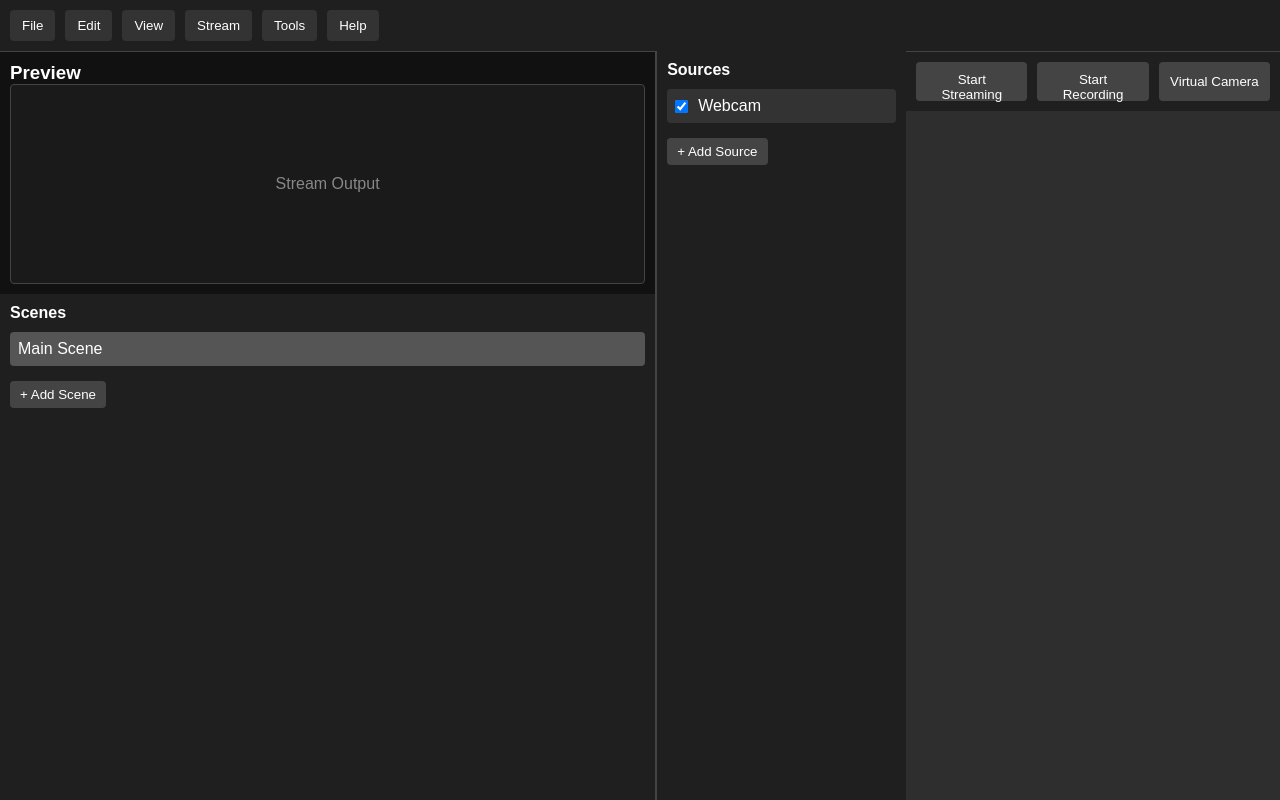
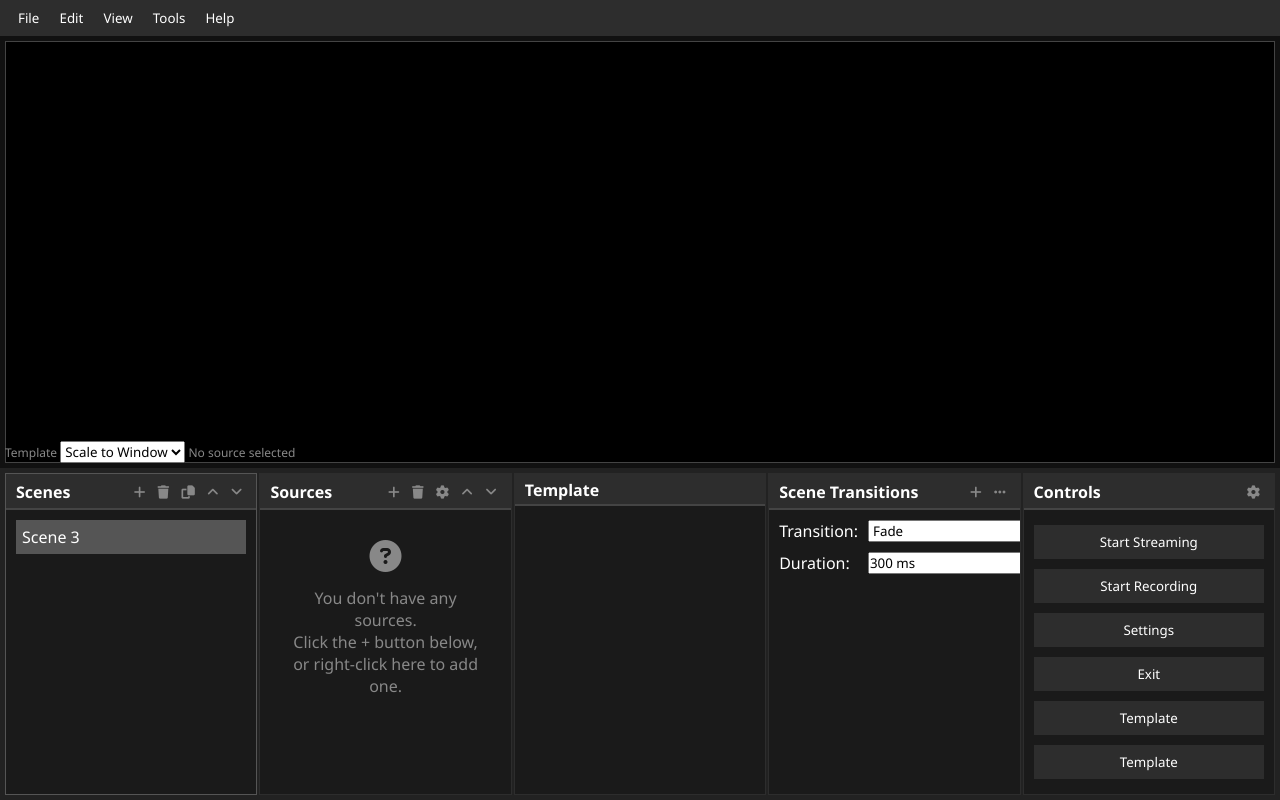
Before and after one commit to PrinceJL/campus-radio-intern, a plain HTML site: page testing(nodocker)/obs.html in a window 1280 px wide. Drawn offline with Linux system fonts and the light colour scheme.

Commit message:
added the official? obs style radio, on nodocker tester

```diff
--- a/testing(nodocker)/obs-style.css
+++ b/testing(nodocker)/obs-style.css
@@ -1,84 +1,143 @@
-/*  */
+@import url('https://cdnjs.cloudflare.com/ajax/libs/font-awesome/6.4.0/css/all.min.css'); /* Using url */
+
 * {
   margin: 0;
   padding: 0;
   box-sizing: border-box;
+  font-family: 'Segoe UI', sans-serif;
 }
 
 body {
-  font-family: Arial, sans-serif;
-  background-color: #2e2e2e;
+  background: #1a1a1a;
   color: #fff;
   height: 100vh;
-  display: flex;
-  justify-content: center;
-  align-items: center;
+  overflow: hidden;
 }
 
 .obs-container {
-  width: 100%;
-  height: 100%;
+  height: 100vh;
   display: flex;
   flex-direction: column;
 }
 
 /* Top Menu */
 .top-menu {
-  background: #1f1f1f;
-  padding: 10px;
-  display: flex;
-  gap: 10px;
+  background: #2d2d2d;
+  padding: 5px 10px;
 }
 
-.top-menu button {
-  background: #333;
+.menu-bar button {
+  background: none;
   border: none;
   color: #fff;
-  padding: 8px 12px;
+  padding: 4px 8px;
   cursor: pointer;
+}
+
+.menu-bar button:hover {
+  background: #444;
   border-radius: 4px;
 }
 
-.top-menu button:hover {
-  background: #555;
+/* Preview Area */
+.preview-area {
+  flex: 1;
+  position: relative;
+  padding: 5px;
+  background: #111;
 }
 
-/* Main Layout */
-.main-layout {
-  flex: 1;
-  display: flex;
+.preview-box {
+  width: 100%;
   height: 100%;
+  background: #000;
+  border: 1px solid #444;
 }
 
-.left-panel {
-  flex: 1;
-  display: flex;
-  flex-direction: column;
-  border-right: 1px solid #444;
+.preview-controls {
+  position: absolute;
+  bottom: 5px;
+  left: 5px;
+  color: #888;
+  font-size: 12px;
 }
 
-.scenes-panel {
-  flex: 1;
+.preview-controls button {
+  background: none;
+  border: 1px solid #444;
+  color: #fff;
+  padding: 3px 6px;
+  margin-left: 5px;
+  border-radius: 4px;
+  cursor: pointer;
+}
+
+/* Bottom Panels */
+.bottom-panels {
+  display: grid;
+  grid-template-columns: repeat(5, 1fr);
+  gap: 2px;
+  padding: 5px;
+  background: #222;
+}
+
+.panel {
+  background: #1a1a1a;
+  border: 1px solid #2d2d2d;
+  position: relative;
+  overflow: hidden;
+}
+
+.panel.active {
+  border-color: #555;
+}
+
+.panel-header {
+  display: flex;
+  align-items: center;
+  padding: 5px 10px;
+  background: #2d2d2d;
+  position: relative;
+  cursor: pointer;
+}
+
+.panel-header::before {
+  content: '';
+  position: absolute;
+  bottom: 0;
+  left: 0;
+  width: 100%;
+  height: 2px;
+  background: #444;
+}
+
+.panel-header span {
+  font-weight: bold;
+  margin-right: auto;
+}
+
+.panel-actions button {
+  background: none;
+  border: none;
+  color: #888;
+  padding: 4px;
+  cursor: pointer;
+}
+
+.panel-actions button:hover {
+  color: #fff;
+}
+
+.panel-content {
   padding: 10px;
-  background: #1f1f1f;
+  height: calc(100% - 30px);
   overflow-y: auto;
 }
 
-.scenes-panel h3 {
-  margin-bottom: 10px;
-  font-size: 16px;
-}
-
-.scenes-panel ul {
-  list-style: none;
-  padding-left: 0;
-}
-
 .scene-item {
-  padding: 8px;
-  margin-bottom: 5px;
-  background: #333;
-  border-radius: 4px;
+  padding: 6px;
+  background: #2d2d2d;
+  margin-bottom: 3px;
   cursor: pointer;
 }
 
@@ -86,83 +145,54 @@ body {
   background: #555;
 }
 
-.add-button {
-  margin-top: 10px;
-  background: #444;
-  border: none;
-  color: #fff;
-  padding: 6px 10px;
-  cursor: pointer;
-  border-radius: 4px;
-}
-
-.add-button:hover {
-  background: #666;
-}
-
-.preview-area {
-  padding: 10px;
-  background: #111;
-  border-top: 1px solid #444;
-}
-
-.preview-box {
-  width: 100%;
-  height: 200px;
-  background: #1a1a1a;
-  display: flex;
-  justify-content: center;
-  align-items: center;
-  color: #888;
-  border: 1px solid #444;
-  border-radius: 4px;
-}
-
-.right-panel {
-  width: 250px;
-  padding: 10px;
-  background: #1f1f1f;
-  border-left: 1px solid #444;
-  overflow-y: auto;
-}
-
-.right-panel h3 {
-  margin-bottom: 10px;
-  font-size: 16px;
-}
-
-.source-item {
-  display: flex;
-  align-items: center;
-  padding: 8px;
-  margin-bottom: 5px;
-  background: #333;
-  border-radius: 4px;
-}
-
-.source-item input {
-  margin-right: 10px;
-}
-
-.bottom-controls {
-  height: 60px;
-  padding: 10px;
-  background: #1f1f1f;
-  border-top: 1px solid #444;
-  display: flex;
+.transition-settings {
+  display: grid;
+  grid-template-columns: repeat(2, 1fr);
   gap: 10px;
 }
 
-.control-button {
-  flex: 1;
-  background: #444;
+.control-btn {
+  width: 100%;
+  color: white;
+  background: #2d2d2d;
   border: none;
-  color: #fff;
-  padding: 10px;
+  padding: 8px;
+  margin: 5px 0;
   cursor: pointer;
-  border-radius: 4px;
 }
 
-.control-button:hover {
-  background: #555;
+.control-btn:hover {
+  background: #444;
 }
+
+/* Sources Panel Styling */
+.no-sources-message {
+  text-align: center;
+  padding: 20px;
+  color: #888;
+}
+
+.no-sources-message i {
+  margin-bottom: 15px;
+}
+
+.source-actions {
+  display: flex;
+  justify-content: center;
+  gap: 5px;
+  margin-top: 15px;
+}
+
+.action-btn {
+  background: none;
+  border: 1px solid #444;
+  color: #888;
+  padding: 6px;
+  border-radius: 4px;
+  cursor: pointer;
+}
+
+.action-btn:hover {
+  background: #2d2d2d;
+  color: #fff;
+}
--- a/testing(nodocker)/obs.html
+++ b/testing(nodocker)/obs.html
@@ -3,63 +3,127 @@
 <head>
   <meta charset="UTF-8" />
   <meta name="viewport" content="width=device-width, initial-scale=1.0"/>
-  <title>OBS Campus Radio</title>
+  <title>OBS Interface Clone</title>
   <link rel="stylesheet" href="obs-style.css" />
-  <script src="obs-script.js"></script>
+  <script src="obs-script.js" defer></script>
 </head>
 <body>
   <div class="obs-container">
-    <!-- Top Bar (Can be removed) -->
+    <!-- Top Menu -->
     <div class="top-menu">
+      <div class="menu-bar">
         <button>File</button>
         <button>Edit</button>
         <button>View</button>
-      <button>Stream</button>
         <button>Tools</button>
         <button>Help</button>
       </div>
-
-    <!-- Main Layout -->
-    <div class="main-layout">
-      <!-- Left Panel (Scenes + Preview) -->
-      <div class="left-panel">
+    </div>
 
     <!-- Preview Area -->
     <div class="preview-area">
-          <h3>Preview</h3>
-          <div class="preview-box">
-            <!-- Placeholder for stream/recording output -->
-            <p>Stream Output</p>
+      <div class="preview-box"></div>
+      <div class="preview-controls">
+        <span>Template</span>
+        <select>
+          <option>Scale to Window</option>
+          <option>Original Size</option>
+        </select>
+        <span>No source selected</span>
       </div>
     </div>
 
+    <!-- Bottom Panels -->
+    <div class="bottom-panels">
       <!-- Scenes Panel -->
-        <div class="scenes-panel">
-          <h3>Scenes</h3>
+      <div class="panel scenes-panel active">
+        <div class="panel-header">
+          <span>Scenes</span>
+          <div class="panel-actions">
+            <button title="Add Scene"><i class="fas fa-plus"></i></button>
+            <button title="Delete Scene"><i class="fas fa-trash"></i></button>
+            <button title="Duplicate Scene"><i class="fas fa-copy"></i></button>
+            <button title="Move Up"><i class="fas fa-angle-up"></i></button>
+            <button title="Move Down"><i class="fas fa-angle-down"></i></button>
+          </div>
+        </div>
+        <div class="panel-content">
           <ul id="scenes-list">
-            <li class="scene-item active">Main Scene</li>
+            <li class="scene-item active">Scene 3</li>
           </ul>
-          <button class="add-button" onclick="addScene()">+ Add Scene</button>
+        </div>
       </div>
 
+    <!-- Sources Panel -->
+    <div class="panel sources-panel">
+        <div class="panel-header">
+          <span>Sources</span>
+          <div class="panel-actions">
+            <button title="Add Source"><i class="fas fa-plus" aria-hidden="true"></i></button>
+            <button title="Delete Source"><i class="fas fa-trash"></i></button>
+            <button title="Properties"><i class="fas fa-cog"></i></button>
+            <button title="Move Up"><i class="fas fa-angle-up"></i></button>
+            <button title="Move Down"><i class="fas fa-angle-down"></i></button>
+          </div>
+        </div>
+        <div class="panel-content">
+          <div class="no-sources-message">
+            <i class="fas fa-question-circle fa-2x"></i>
+            <p>You don't have any sources.<br>Click the + button below, or right-click here to add one.</p>
+          </div>
+        </div>
       </div>
 
-      <!-- Right Panel (Sources) -->
-      <div class="right-panel">
-        <h3>Sources</h3>
-        <ul id="sources-list">
-          <li class="source-item">
-            <input type="checkbox" checked /> Webcam
-          </li>
-        </ul>
-        <button class="add-button" onclick="addSource()">+ Add Source</button>
+      <!-- Template Panel -->
+      <div class="panel audio-mixer-panel">
+        <div class="panel-header">
+          <span>Template</span>
+          <div class="panel-actions">
+          </div>
+        </div>
+        <div class="panel-content">
+        </div>
       </div>
 
-      <!-- Bottom Controls -->
-      <div class="bottom-controls">
-        <button class="control-button">Start Streaming</button>
-        <button class="control-button">Start Recording</button>
-        <button class="control-button">Virtual Camera</button>
+      <!-- Scene Transitions Panel -->
+      <div class="panel transitions-panel">
+        <div class="panel-header">
+          <span>Scene Transitions</span>
+          <div class="panel-actions">
+            <button><i class="fas fa-plus"></i></button>
+            <button><i class="fas fa-ellipsis-h"></i></button>
+          </div>
+        </div>
+        <div class="panel-content">
+          <div class="transition-settings">
+            <label>Transition:</label>
+            <select>
+              <option>Fade</option>
+              <option>Cut</option>
+              <option>Wipe</option>
+            </select>
+            <label>Duration:</label>
+            <input type="text" value="300 ms" />
+          </div>
+        </div>
+      </div>
+
+      <!-- Controls Panel -->
+      <div class="panel controls-panel">
+        <div class="panel-header">
+          <span>Controls</span>
+          <div class="panel-actions">
+            <button><i class="fas fa-cog"></i></button>
+          </div>
+        </div>
+        <div class="panel-content">
+          <button class="control-btn">Start Streaming</button>
+          <button class="control-btn">Start Recording</button>
+          <button class="control-btn">Settings</button>
+          <button class="control-btn">Exit</button>
+          <button class="control-btn">Template</button>
+          <button class="control-btn">Template</button>
+        </div>
       </div>
     </div>
   </div>
```
Lines whose indentation alone changed are shown as unchanged.
